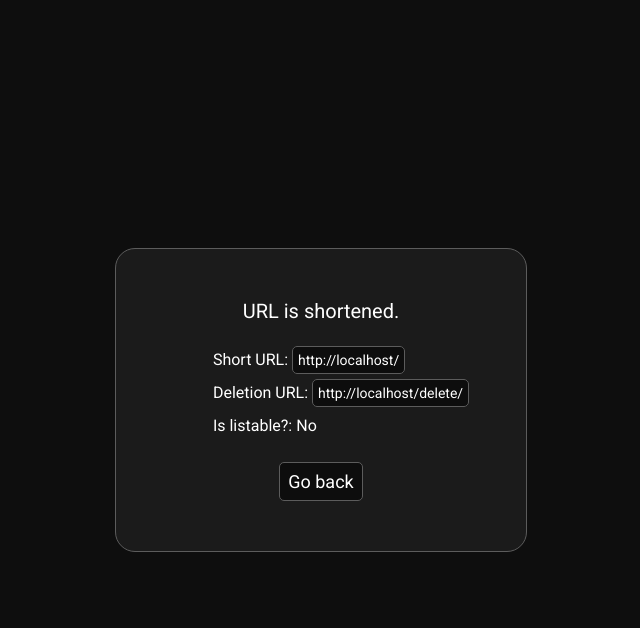
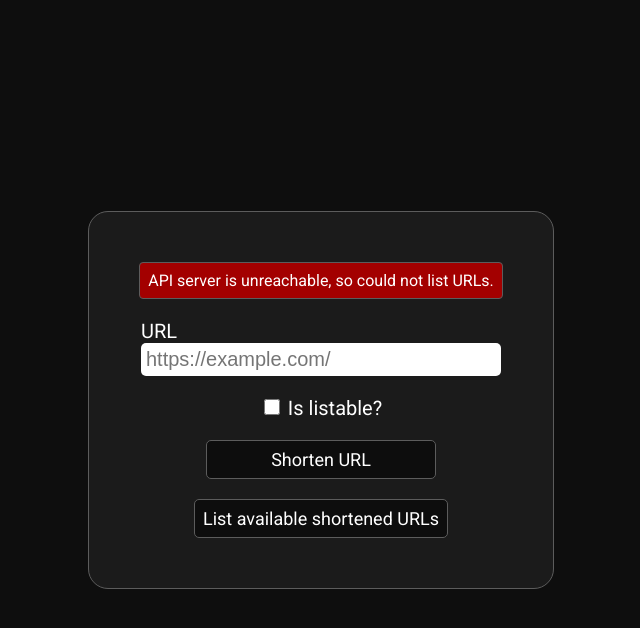
Before and after one commit to aloima/urlshortener-frontend, an Angular app: page / in a window 1280 px wide. Both pictures are taken after a click on the button "Shorten URL". Shown: the top 628 px of the page, without its empty margins (319-959 px from the left). Built offline with nearby package versions, Linux system fonts and the light colour scheme; no server answers.

Commit message:
feat: add error message for unreachable API

```diff
--- a/src/routes/Home/Home.ts
+++ b/src/routes/Home/Home.ts
@@ -45,6 +45,11 @@ export class Home {
       value: this.url,
       listable: this.listable
     }).pipe(catchError(data => of(data.error))).subscribe((value: any) => {
+      if (value instanceof Error) {
+        this.errorMessage = "API server is unreachable, so could not list URLs.";
+        return;
+      }
+
       if (value.error) {
         this.errorMessage = value.error.replaceAll("'value' in data", "Given input");
         return;
--- a/src/routes/Home/home.css
+++ b/src/routes/Home/home.css
@@ -3,13 +3,6 @@ div.home {
   justify-content: space-around;
   flex-direction: column;
   align-items: center;
-}
-
-div.error {
-  background-color: rgb(163, 0, 0);
-  padding: 8px;
-  border-radius: 4px;
-  border: 1px solid #5c5c5c;
 }
 
 input[type="url"]:invalid {
--- a/src/routes/Home/home.html
+++ b/src/routes/Home/home.html
@@ -2,9 +2,9 @@
 
 <ng-template #shortenPart>
   <div class="home">
-    <div class="error" *ngIf="errorMessage">
+    <p class="error" *ngIf="errorMessage">
       {{ errorMessage }}
-    </div>
+    </p>
 
     <div class="url-input">
       <label for="url">URL</label>
--- a/src/routes/List/List.ts
+++ b/src/routes/List/List.ts
@@ -4,7 +4,7 @@ import { RouterModule } from "@angular/router";
 import { HttpClient } from "@angular/common/http";
 
 import { API_URL, URL_COUNT_PER_PAGE } from "../../environment";
-import { BehaviorSubject } from "rxjs";
+import { BehaviorSubject, catchError, of } from "rxjs";
 import { idToString } from "../../app/id";
 
 @Component({
@@ -15,6 +15,7 @@ import { idToString } from "../../app/id";
 
 export class List {
   site: string;
+  errorMessage: string = "";
 
   listableCount: number = 0;
   data: URLEntry[] = [];
@@ -37,10 +38,20 @@ export class List {
   loadPage(page: number) {
     this.loading$.next(true);
 
-    this.http.get(`${API_URL}/url/list?start=${(page - 1) * URL_COUNT_PER_PAGE}&end=${page * URL_COUNT_PER_PAGE}`).subscribe((res) => {
-      const response = res as ListResponse;
+    const start = (page - 1) * URL_COUNT_PER_PAGE;
+    const end = page * URL_COUNT_PER_PAGE;
 
+    this.http.get(`${API_URL}/url/list?start=${start}&end=${end}`).pipe(catchError(() => {
+      return of(null);
+    })).subscribe((res) => {
       this.zone.run(() => {
+        if (!res) {
+          this.errorMessage = "API server is unreachable, so could not list URLs.";
+          return;
+        }
+
+        const response = res as ListResponse;
+
         this.listableCount = response.listableCount;
         this.data = response.data;
         this.loading$.next(false);
--- a/src/routes/List/list.html
+++ b/src/routes/List/list.html
@@ -2,8 +2,17 @@
   <div *ngIf="loading$ | async; then loading; else succeed"></div>
 
   <ng-template #loading>
-    <a class="button" routerLink="/">Go back</a>
-    <p>Loading shortened URLs...</p>
+    <div *ngIf="errorMessage; then failure; else loadingSection"></div>
+
+    <ng-template #loadingSection>
+      <a class="button" routerLink="/">Go back</a>
+      <p>Loading shortened URLs...</p>
+    </ng-template>
+
+    <ng-template #failure>
+      <a class="button" routerLink="/">Go back</a>
+      <p class="error">{{ errorMessage }}</p>
+    </ng-template>
   </ng-template>
 
   <ng-template #succeed>
--- a/src/styles.css
+++ b/src/styles.css
@@ -54,3 +54,11 @@ a.button-small {
   font-size: 14px;
   padding: 5px;
 }
+
+p.error {
+  background-color: rgb(163, 0, 0);
+  padding: 8px;
+  border-radius: 4px;
+  border: 1px solid #5c5c5c;
+  font-size: 16px !important;
+}
```
